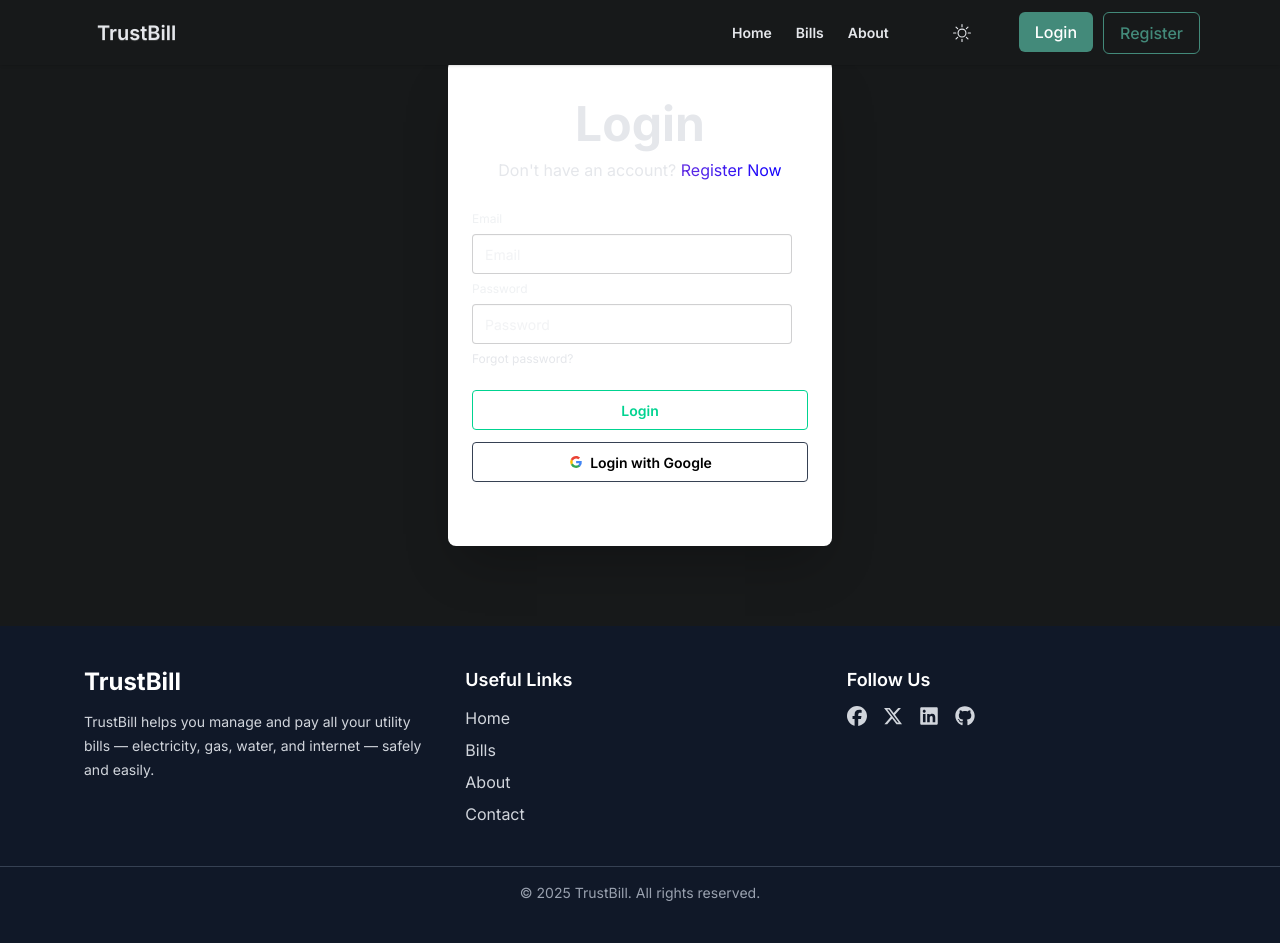
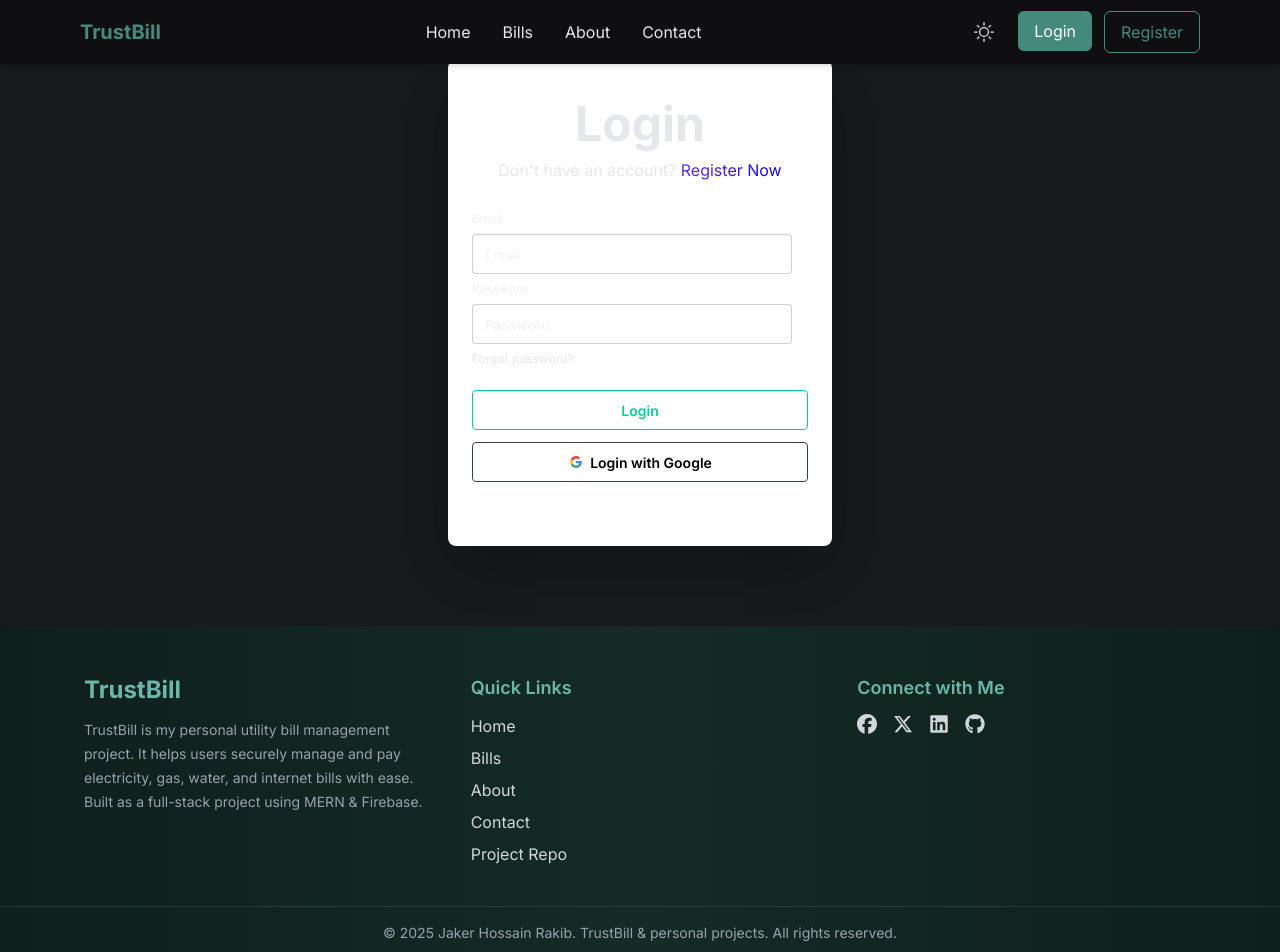
Before and after one commit to imjhrakib/utility-bill-client, a React (Vite) app: page /login in a window 1280 px wide. Shown: the top 952 px of the page. Built offline with nearby package versions, Linux system fonts and the light colour scheme; no server answers.

Commit message:
modified footer section

```diff
--- /dev/null
+++ b/src/components/Contact/Contact.jsx
@@ -0,0 +1,93 @@
+import React, { useContext } from "react";
+import { ThemeContext } from "../../provider/ThemeContext";
+import { BsEnvelope, BsPhone, BsGeoAlt, BsGlobe } from "react-icons/bs";
+
+const Contact = () => {
+  const { colors, theme } = useContext(ThemeContext);
+
+  return (
+    <div
+      className="flex justify-center items-center min-h-screen px-4"
+      style={{ backgroundColor: colors[theme].bg }}
+    >
+      <div
+        className="shadow-lg rounded-lg p-8 w-full max-w-md text-left"
+        style={{
+          backgroundColor: theme === "dark" ? colors.dark.bgNav : "#ffffff",
+          color: theme === "dark" ? colors.dark.text : "#1f2937",
+        }}
+      >
+        <h2 className="text-2xl font-bold text-[#438A7A] mb-6 text-center">
+          Contact TrustBill
+        </h2>
+        <p className="mb-6 text-center">
+          For any inquiries, support, or questions about your utility bills,
+          reach out directly:
+        </p>
+
+        <div className="flex flex-col gap-4">
+          <div className="flex items-center gap-3">
+            <BsEnvelope className="text-[#438A7A] w-5 h-5" />
+            <span>
+              <strong>Email:</strong>{" "}
+              <a
+                href="mailto:jhrakib.dev@gmail.com"
+                className="text-[#438A7A] hover:underline"
+              >
+                jhrakib.dev@gmail.com
+              </a>
+            </span>
+          </div>
+
+          <div className="flex items-center gap-3">
+            <BsPhone className="text-[#438A7A] w-5 h-5" />
+            <span>
+              <strong>Phone:</strong>{" "}
+              <a
+                href="tel:+880123456789"
+                className="text-[#438A7A] hover:underline"
+              >
+                +880 123 456 789
+              </a>
+            </span>
+          </div>
+
+          <div className="flex items-center gap-3">
+            <BsGeoAlt className="text-[#438A7A] w-5 h-5" />
+            <span>
+              <strong>Address:</strong> 123 TrustBill St, Dhaka, Bangladesh
+            </span>
+          </div>
+
+          <div className="flex items-center gap-3">
+            <BsGlobe className="text-[#438A7A] w-5 h-5" />
+            <span>
+              <strong>Website:</strong>{" "}
+              <a
+                href="https://utility-bill-management.firebaseapp.com/"
+                target="_blank"
+                className="text-[#438A7A] hover:underline"
+                rel="noreferrer"
+              >
+                TrustBill
+              </a>
+            </span>
+          </div>
+        </div>
+
+        <div className="text-center">
+          <button
+            onClick={() =>
+              (window.location.href = "mailto:jhrakib.dev@gmail.com")
+            }
+            className="mt-6 px-6 py-3 bg-[#438A7A] text-white rounded-lg hover:bg-[#3A7669] transition font-medium"
+          >
+            Email Us Now
+          </button>
+        </div>
+      </div>
+    </div>
+  );
+};
+
+export default Contact;
--- a/src/components/Footer/Footer.jsx
+++ b/src/components/Footer/Footer.jsx
@@ -1,52 +1,68 @@
 import React from "react";
 import { FaFacebook, FaLinkedin, FaGithub, FaXTwitter } from "react-icons/fa6";
+import { NavLink } from "react-router";
 
 const Footer = () => {
   return (
-    <footer className="bg-gray-900 text-gray-300 py-10 mt-20">
-      <div className="max-w-6xl mx-auto px-5 grid grid-cols-1 sm:grid-cols-3 gap-8">
+    <footer className="bg-gradient-to-r from-[#0F1F1C] via-[#142B26] to-[#0F1F1C] text-gray-300 py-12 mt-20">
+      <div className="max-w-6xl mx-auto px-5 grid grid-cols-1 sm:grid-cols-3 gap-8 lg:gap-12">
         {/* Logo & Description */}
-        <div>
-          <h2 className="text-2xl font-bold text-white mb-3">TrustBill</h2>
-          <p className="text-sm leading-6">
-            TrustBill helps you manage and pay all your utility bills —
-            electricity, gas, water, and internet — safely and easily.
+        <div className="space-y-3">
+          <h2 className="text-2xl font-bold text-[#6BB7A8]">TrustBill</h2>
+          <p className="text-sm leading-6 text-gray-400">
+            TrustBill is my personal utility bill management project. It helps
+            users securely manage and pay electricity, gas, water, and internet
+            bills with ease. Built as a full-stack project using MERN &
+            Firebase.
           </p>
         </div>
 
-        {/* Useful Links */}
-        <div>
-          <h3 className="text-lg font-semibold text-white mb-3">
-            Useful Links
-          </h3>
+        {/* Quick Links */}
+        <div className="space-y-3">
+          <h3 className="text-lg font-semibold text-[#6BB7A8]">Quick Links</h3>
           <ul className="space-y-2">
             <li>
-              <a href="/" className="hover:text-blue-400 transition">
+              <NavLink to="/" className="hover:text-[#438A7A] transition">
                 Home
-              </a>
+              </NavLink>
             </li>
             <li>
-              <a href="/bills" className="hover:text-blue-400 transition">
+              <NavLink to="/bills" className="hover:text-[#438A7A] transition">
                 Bills
-              </a>
+              </NavLink>
             </li>
             <li>
-              <a href="/about" className="hover:text-blue-400 transition">
+              <NavLink to="/about" className="hover:text-[#438A7A] transition">
                 About
-              </a>
+              </NavLink>
             </li>
             <li>
-              <a href="/contact" className="hover:text-blue-400 transition">
+              <NavLink
+                to="/contact"
+                className="hover:text-[#438A7A] transition"
+              >
                 Contact
+              </NavLink>
+            </li>
+            <li>
+              <a
+                href="https://github.com/imjhrakib/utility-bill-client"
+                target="_blank"
+                rel="noopener noreferrer"
+                className="hover:text-[#438A7A] transition"
+              >
+                Project Repo
               </a>
             </li>
           </ul>
         </div>
 
         {/* Social Links */}
-        <div>
-          <h3 className="text-lg font-semibold text-white mb-3">Follow Us</h3>
-          <div className="flex space-x-4 text-xl">
+        <div className="space-y-3">
+          <h3 className="text-lg font-semibold text-[#6BB7A8]">
+            Connect with Me
+          </h3>
+          <div className="flex justify-center sm:justify-start space-x-4 text-xl">
             <a
               href="https://facebook.com"
               target="_blank"
@@ -59,7 +75,7 @@ const Footer = () => {
               href="https://x.com/imjhrakib"
               target="_blank"
               rel="noopener noreferrer"
-              className="hover:text-gray-400 transition"
+              className="hover:text-gray-300 transition"
             >
               <FaXTwitter />
             </a>
@@ -75,7 +91,7 @@ const Footer = () => {
               href="https://github.com/imjhrakib"
               target="_blank"
               rel="noopener noreferrer"
-              className="hover:text-gray-400 transition"
+              className="hover:text-gray-300 transition"
             >
               <FaGithub />
             </a>
@@ -84,8 +100,9 @@ const Footer = () => {
       </div>
 
       {/* Copyright */}
-      <div className="border-t border-gray-700 mt-10 pt-4 text-center text-sm text-gray-400">
-        © {new Date().getFullYear()} TrustBill. All rights reserved.
+      <div className="border-t border-[#1F3F39] mt-10 pt-4 text-center text-sm text-gray-400">
+        © {new Date().getFullYear()} Jaker Hossain Rakib. TrustBill & personal
+        projects. All rights reserved.
       </div>
     </footer>
   );
--- a/src/components/Headers/HeroSection.jsx
+++ b/src/components/Headers/HeroSection.jsx
@@ -29,7 +29,7 @@ const slides = [
 
 const HeroSection = () => {
   return (
-    <div className="max-w-6xl pt-20 mx-auto rounded-xl shadow-lg overflow-hidden px-5">
+    <div className="max-w-6xl pt-25 mx-auto rounded-xl shadow-lg overflow-hidden px-5">
       <Swiper
         className="rounded-2xl"
         modules={[Pagination, Navigation, Autoplay]}
--- a/src/components/Headers/Navbar.jsx
+++ b/src/components/Headers/Navbar.jsx
@@ -1,4 +1,4 @@
-import React, { useContext, useState } from "react";
+import React, { useContext } from "react";
 import { NavLink, useNavigate } from "react-router";
 import { AuthContext } from "../../provider/AuthContext";
 import Swal from "sweetalert2";
@@ -8,8 +8,8 @@ import { BsBrightnessHigh } from "react-icons/bs";
 const Navbar = () => {
   const { user, signOutUser, setUser } = useContext(AuthContext);
   const { theme, toggleTheme, colors } = useContext(ThemeContext);
+  const navigate = useNavigate();
 
-  const navigate = useNavigate();
   const handleLogOut = () => {
     Swal.fire({
       title: "Are you sure?",
@@ -28,108 +28,150 @@ const Navbar = () => {
       }
     });
   };
+
   const links = (
     <>
       <li>
-        <NavLink to={"/"}>Home</NavLink>
+        <NavLink
+          to={"/"}
+          className={({ isActive }) =>
+            isActive
+              ? "text-[#438A7A] font-semibold border-b-2 p-1 rounded-b-sm"
+              : "hover:text-[#438A7A]"
+          }
+        >
+          Home
+        </NavLink>
       </li>
       <li>
-        <NavLink to={"/bills"}>Bills</NavLink>
+        <NavLink
+          to={"/bills"}
+          className={({ isActive }) =>
+            isActive
+              ? "text-[#438A7A] font-semibold border-b-2 p-1 rounded-b-sm"
+              : "hover:text-[#438A7A]"
+          }
+        >
+          Bills
+        </NavLink>
       </li>
-
       {user && (
-        <>
         <li>
-            <NavLink to={"/myPayBills"}>My Pay Bills</NavLink>
+          <NavLink
+            to={"/myPayBills"}
+            className={({ isActive }) =>
+              isActive
+                ? "text-[#438A7A] font-semibold border-b-2 p-1 rounded-b-sm"
+                : "hover:text-[#438A7A]"
+            }
+          >
+            My Pay Bills
+          </NavLink>
         </li>
-        </>
       )}
       <li>
-        <NavLink to={"/about"}>About</NavLink>
+        <NavLink
+          to={"/about"}
+          className={({ isActive }) =>
+            isActive
+              ? "text-[#438A7A] font-semibold border-b-2 p-1 rounded-b-sm"
+              : "hover:text-[#438A7A]"
+          }
+        >
+          About
+        </NavLink>
+      </li>
+      <li>
+        <NavLink
+          to={"/contact"}
+          className={({ isActive }) =>
+            isActive
+              ? "text-[#438A7A] font-semibold border-b-2 p-1 rounded-b-sm"
+              : "hover:text-[#438A7A]"
+          }
+        >
+          Contact
+        </NavLink>
       </li>
     </>
   );
+
   return (
-    <div>
-      <div
-        className={`navbar fixed top-0 left-0 z-50 text-gray-200 shadow-sm px-4 md:px-10 lg:px-20`}
-        style={{ backgroundColor: colors[theme].bg }}
+    <nav
+      className="fixed top-0 left-0 w-full z-50 shadow-md transition-colors"
+      style={{ backgroundColor: colors[theme].bgNav }}
     >
-        <div className="navbar-start">
-          <div className="dropdown">
-            <div tabIndex={0} role="button" className="btn btn-ghost lg:hidden">
+      <div className="max-w-7xl mx-auto flex justify-between items-center px-4 md:px-10 lg:px-20 h-16">
+        {/* Mobile Dropdown */}
+        <div className="lg:hidden dropdown">
+          <label tabIndex={0} className="btn btn-ghost p-2">
             <svg
               xmlns="http://www.w3.org/2000/svg"
-                className="h-5 w-5"
+              className="h-6 w-6"
               fill="none"
               viewBox="0 0 24 24"
               stroke="currentColor"
             >
-                {" "}
               <path
                 strokeLinecap="round"
                 strokeLinejoin="round"
-                  strokeWidth="2"
-                  d="M4 6h16M4 12h8m-8 6h16"
-                />{" "}
+                strokeWidth={2}
+                d="M4 6h16M4 12h16M4 18h16"
+              />
             </svg>
-            </div>
+          </label>
           <ul
-              tabIndex="-1"
-              className="menu menu-sm dropdown-content bg-base-100 rounded-box z-2 mt-3 w-52 p-2 shadow font-semibold"
+            tabIndex={0}
+            className="dropdown-content menu p-4 shadow rounded-box w-52 mt-2 bg-white dark:bg-gray-800 text-black dark:text-gray-200"
           >
             {links}
           </ul>
         </div>
-          <NavLink to={"/"} className="btn btn-ghost text-xl">
+        {/* Logo */}
+        <NavLink to={"/"} className="text-xl font-bold text-[#438A7A]">
           TrustBill
         </NavLink>
-        </div>
 
-        <div className="navbar-end flex gap-10">
-          <div className="navbar-center hidden lg:flex">
-            <ul className="menu menu-horizontal px-1 font-semibold">{links}</ul>
-          </div>
-          <div
+        {/* Desktop Links */}
+        <ul className="hidden lg:flex gap-8 items-center">{links}</ul>
+
+        {/* Right Section */}
+        <div className="flex items-center gap-4">
+          {/* Theme Toggle */}
+          <button
             onClick={toggleTheme}
-            className="cursor-pointer p-2 rounded hover:bg-gray-200/10"
+            className="p-2 rounded hover:bg-gray-200/20 transition"
+            title="Toggle Theme"
           >
-            <BsBrightnessHigh size={18} />
-          </div>
+            <BsBrightnessHigh size={20} />
+          </button>
 
-          <div>
+          {/* Auth Buttons */}
           {user ? (
-              <div className="flex gap-3.5">
-                <li className="flex">
+            <div className="flex items-center gap-4">
               <NavLink to={"/profile"}>
                 <img
-                      src={user?.photoURL || "/default-profile.png"} // fallback if no photo
+                  src={user.photoURL || "/default-profile.png"}
                   alt="Profile"
                   className="w-10 h-10 rounded-full border-2 border-gray-300 object-cover"
                 />
               </NavLink>
-                </li>
-                <NavLink>
               <button
                 onClick={handleLogOut}
-                    className="btn btn-outline btn-error"
+                className="px-4 py-2 rounded-md border border-red-500 text-red-500 hover:bg-red-500 hover:text-white transition"
               >
-                    LogOut
+                Log Out
               </button>
-                </NavLink>
             </div>
           ) : (
-              <div className="flex gap-2.5">
-                {/* Login button - solid */}
+            <div className="flex gap-3">
               <NavLink to={"/login"}>
-                  <button className="px-4 py-2 rounded-md bg-[#438A7A] text-white hover:bg-[#3A7669] transition font-medium">
+                <button className="px-4 py-2 rounded-md bg-[#438A7A] text-white hover:bg-[#3A7669] transition">
                   Login
                 </button>
               </NavLink>
-
-                {/* Register button - outline */}
               <NavLink to={"/register"}>
-                  <button className="px-4 py-2 rounded-md border border-[#438A7A] text-[#438A7A] hover:bg-[#438A7A] hover:text-white transition font-medium">
+                <button className="px-4 py-2 rounded-md border border-[#438A7A] text-[#438A7A] hover:bg-[#438A7A] hover:text-white transition">
                   Register
                 </button>
               </NavLink>
@@ -137,8 +179,7 @@ const Navbar = () => {
           )}
         </div>
       </div>
-      </div>
-    </div>
+    </nav>
   );
 };
 
--- a/src/layouts/Bills.jsx
+++ b/src/layouts/Bills.jsx
@@ -17,7 +17,7 @@ const Bills = () => {
         );
 
   return (
-    <div>
+    <div className="pt-20">
       <Helmet>
         <title>Bills || TrustBill</title>
       </Helmet>
@@ -42,7 +42,7 @@ const Bills = () => {
         {/* Bills Grid */}
         <div className="grid grid-cols-1 md:grid-cols-4 gap-6">
           {filteredBills.map((bill) => (
-            <BillCard bill={bill}></BillCard>
+            <BillCard bill={bill} key={bill._id}></BillCard>
           ))}
         </div>
       </div>
--- a/src/main.jsx
+++ b/src/main.jsx
@@ -18,6 +18,7 @@ import BillsDetails from "./layouts/BillsDetails.jsx";
 import RecentBills from "./layouts/RecentBills.jsx";
 import ThemeProvider from "./provider/ThemeProvider.jsx";
 import About from "./components/About/About.jsx";
+import Contact from "./components/Contact/Contact.jsx";
 
 const router = createBrowserRouter([
   {
@@ -39,6 +40,10 @@ const router = createBrowserRouter([
       {
         path: "about",
         Component: About,
+      },
+      {
+        path: "/contact",
+        Component: Contact,
       },
       {
         path: "bills/:id",
--- a/src/provider/ThemeProvider.jsx
+++ b/src/provider/ThemeProvider.jsx
@@ -3,20 +3,20 @@ import { ThemeContext } from "./ThemeContext";
 
 const ThemeProvider = ({ children }) => {
   const [theme, setTheme] = useState("dark");
-  console.log(theme);
   const toggleTheme = () => {
     setTheme(theme === "dark" ? "light" : "dark");
-    console.log(theme);
   };
 
   const colors = {
     dark: {
       bg: "#17191A",
+      bgNav: "#0F0F12",
       text: "#E5E7EB",
       primary: "#438A7A",
     },
     light: {
       bg: "#FFFFFF",
+      bgNav: "#F3F4F6",
       text: "#000000",
       primary: "#438A7A",
     },
```
Also changed, not shown: src/NotFound/NotFound.jsx (+7 -6 lines). Lines whose indentation alone changed are shown as unchanged.
